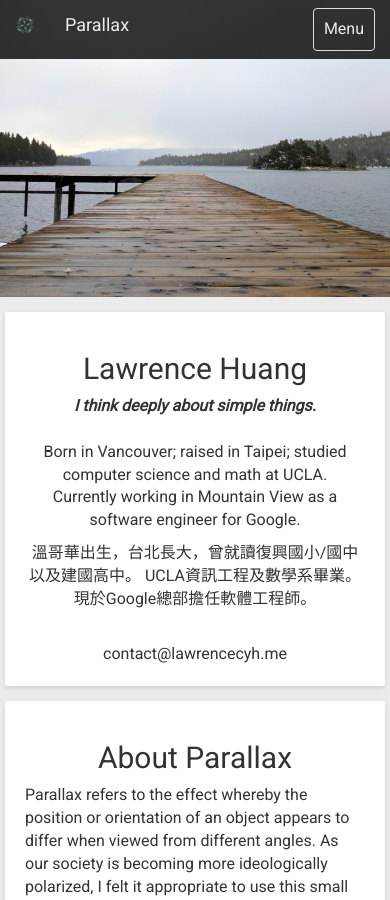
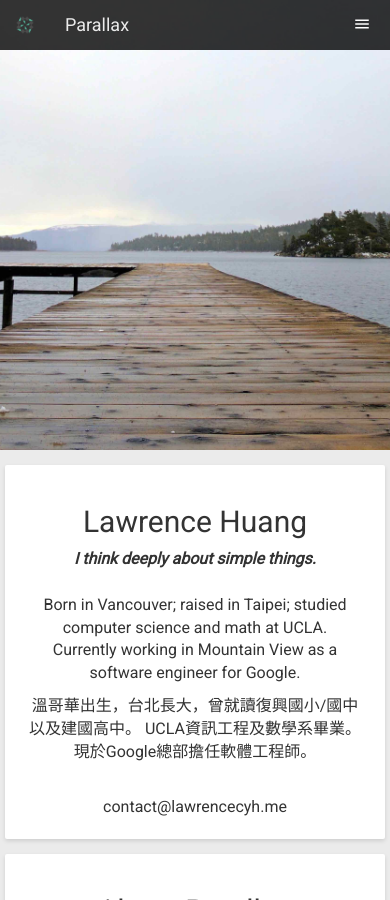
Before and after one commit to lawrencecyh/lawrencecyh.github.io, a Jekyll site: the page built from about.md, in a window 390 px wide and 900 px high. Built offline with Jekyll 4.4.1, drawn with Linux system fonts in a browser that asks for light colours.

Commit message:
Mobile optimizations

```diff
--- a/_layouts/default.html
+++ b/_layouts/default.html
@@ -32,13 +32,12 @@
 
   <body>
     <!-- Navigation -->
-    <nav class="navbar navbar-default navbar-custom navbar-fixed-top">
+    <nav class="navbar navbar-custom navbar-fixed-top">
       <div class="container-fluid">
           <!-- Brand and toggle get grouped for better mobile display -->
           <div class="navbar-header page-scroll">
               <button type="button" class="navbar-toggle" data-toggle="collapse" data-target="#fixed-navbar-collapse">
-                  <span class="sr-only">Toggle navigation</span>
-                  Menu <i class="fa fa-bars"></i>
+                <img src="/res/ic_menu.svg"/>
               </button>
               <img class="navbar-brand" src="/res/identicon.png">
               <a class="navbar-brand" href="/#">Parallax</a>
--- a/about.md
+++ b/about.md
@@ -22,7 +22,7 @@ header-background: /res/pano2.jpg
 
 <div class="post">
   <div style="text-align: center;">
-  <h2>About Parallax</h2>
+    <h2>About Parallax</h2>
   </div>
 
 <p class="lang-en">
--- a/res/style.css
+++ b/res/style.css
@@ -30,13 +30,20 @@ body {
 .navbar-toggle,
 .navbar-custom .navbar-brand {
     color:#ebebeb;
+    border-color: transparent;
+}
+
+.navbar-toggle {
+  height: 30px;
+  padding: 3px;
 }
 
 .navbar-custom .navbar-header > a:hover,
 .navbar-custom .navbar-header > a:focus,
 .navbar-custom .navbar-nav > li > a:hover,
 .navbar-custom .navbar-nav > li > a:focus {
-    color:#aaa;
+    color: #aaa;
+    background-color: transparent;
 }
 
 /*
@@ -65,12 +72,6 @@ body {
   padding-left: 5px;
   padding-right: 5px;
   margin: auto;
-}
-
-@media (max-width: 768px) {
-  .intro-header {
-    min-height: 33vh;
-  }
 }
 
 .divider {
```
Also changed, not shown: res/ic_menu.svg (added), res/pano2.jpg.
